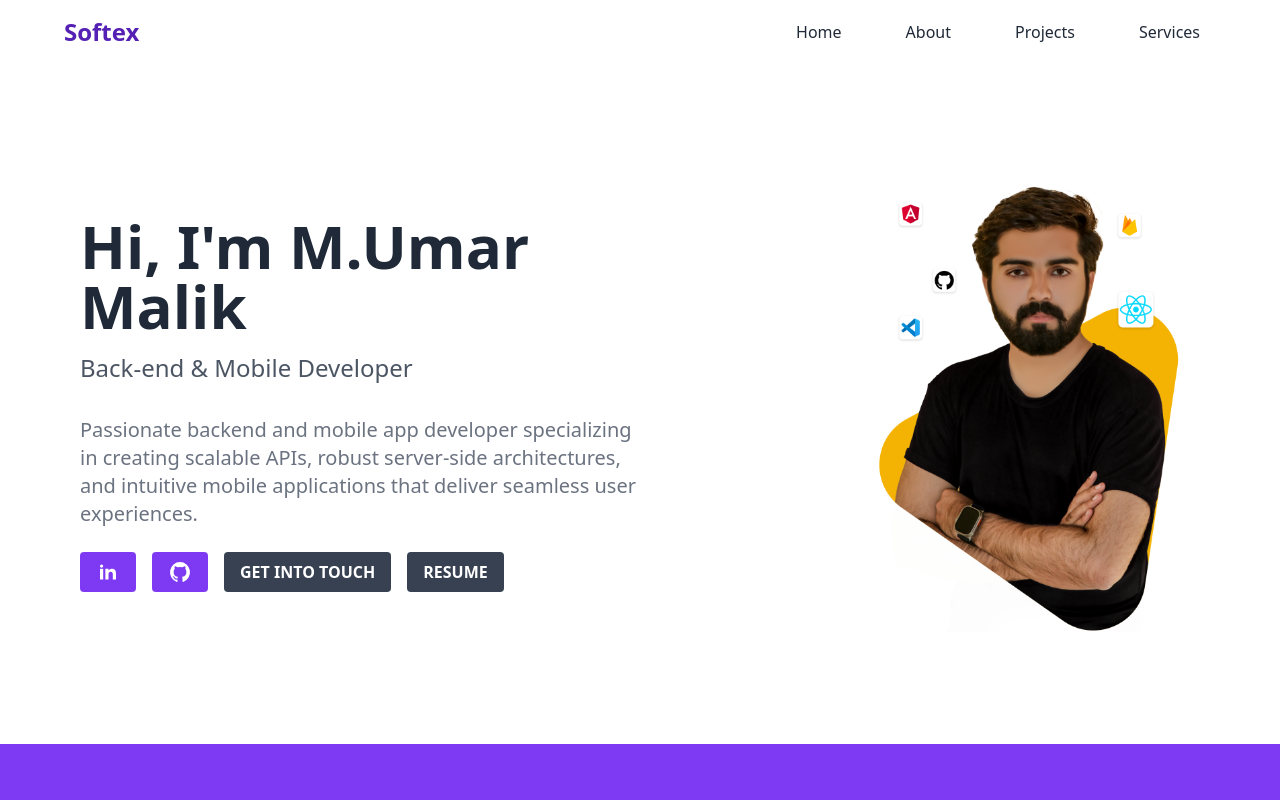
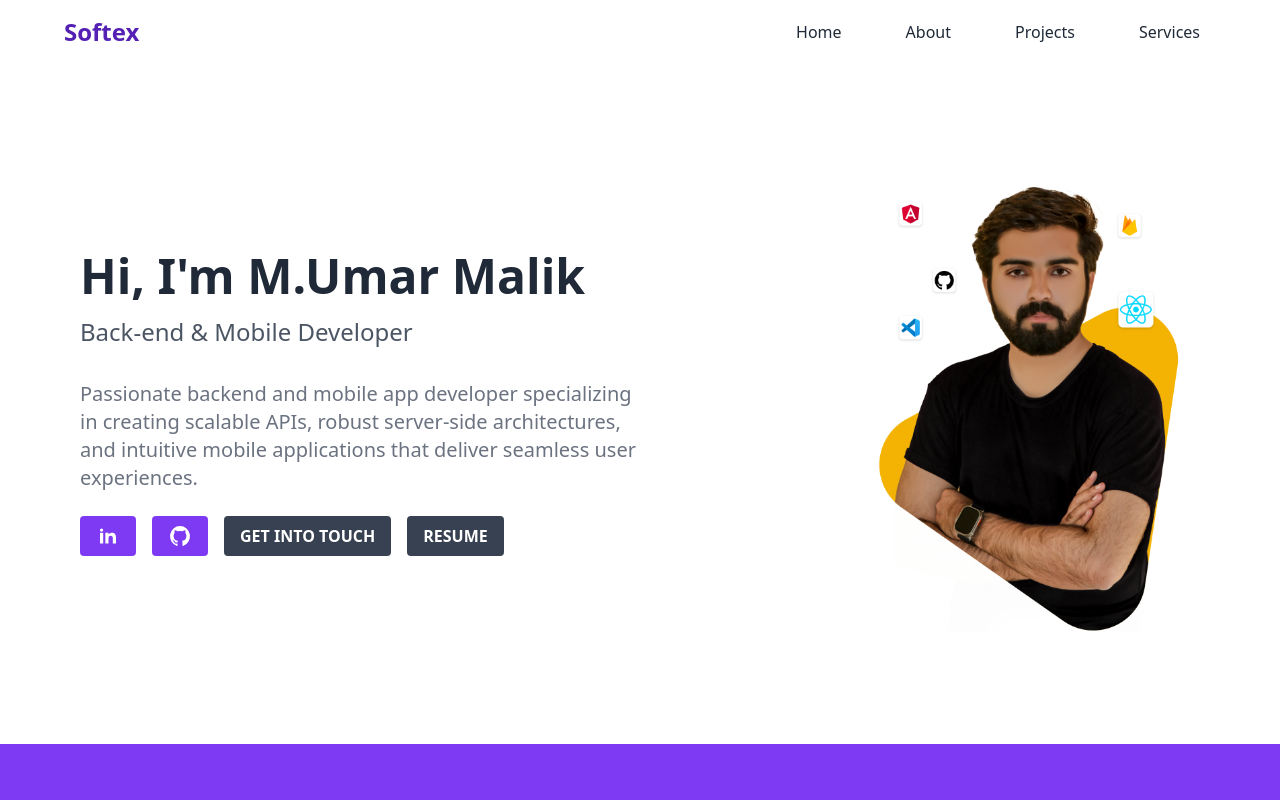
Before and after one commit to MuhammadUmarMalik/softex--singlePage, a React (Vite) app: page / in a window 1280 px wide. Shown: the top 800 px of the page. Built offline with nearby package versions, Linux system fonts and the light colour scheme.

Commit message:
Update Hero.tsx

```diff
--- a/src/components/Hero.tsx
+++ b/src/components/Hero.tsx
@@ -10,14 +10,14 @@
       >
         {/* Text Section */}
         <div className="text-center lg:text-left lg:w-1/2">
-          <h1 className="text-3xl md:text-4xl lg:text-5xl xl:text-6xl font-bold text-gray-800">
+          <h1 className="text-3xl md:text-4xl lg:text-4xl xl:text-5xl font-bold text-gray-800">
             Hi, I'm M.Umar Malik
           </h1>
           <h2 className="text-lg md:text-xl lg:text-2xl text-gray-600 mt-4">
             Back-end & Mobile Developer
           </h2>
           <p className="text-gray-500 mt-6 md:mt-8 lg:text-lg xl:text-xl">
-Passionate backend and mobile app developer specializing in creating scalable APIs, robust server-side architectures, and intuitive mobile applications that deliver seamless user experiences.
+            Passionate backend and mobile app developer specializing in creating scalable APIs, robust server-side architectures, and intuitive mobile applications that deliver seamless user experiences.
           </p>
           <div className="flex flex-wrap justify-center lg:justify-start gap-4 mt-6">
             <a
```
